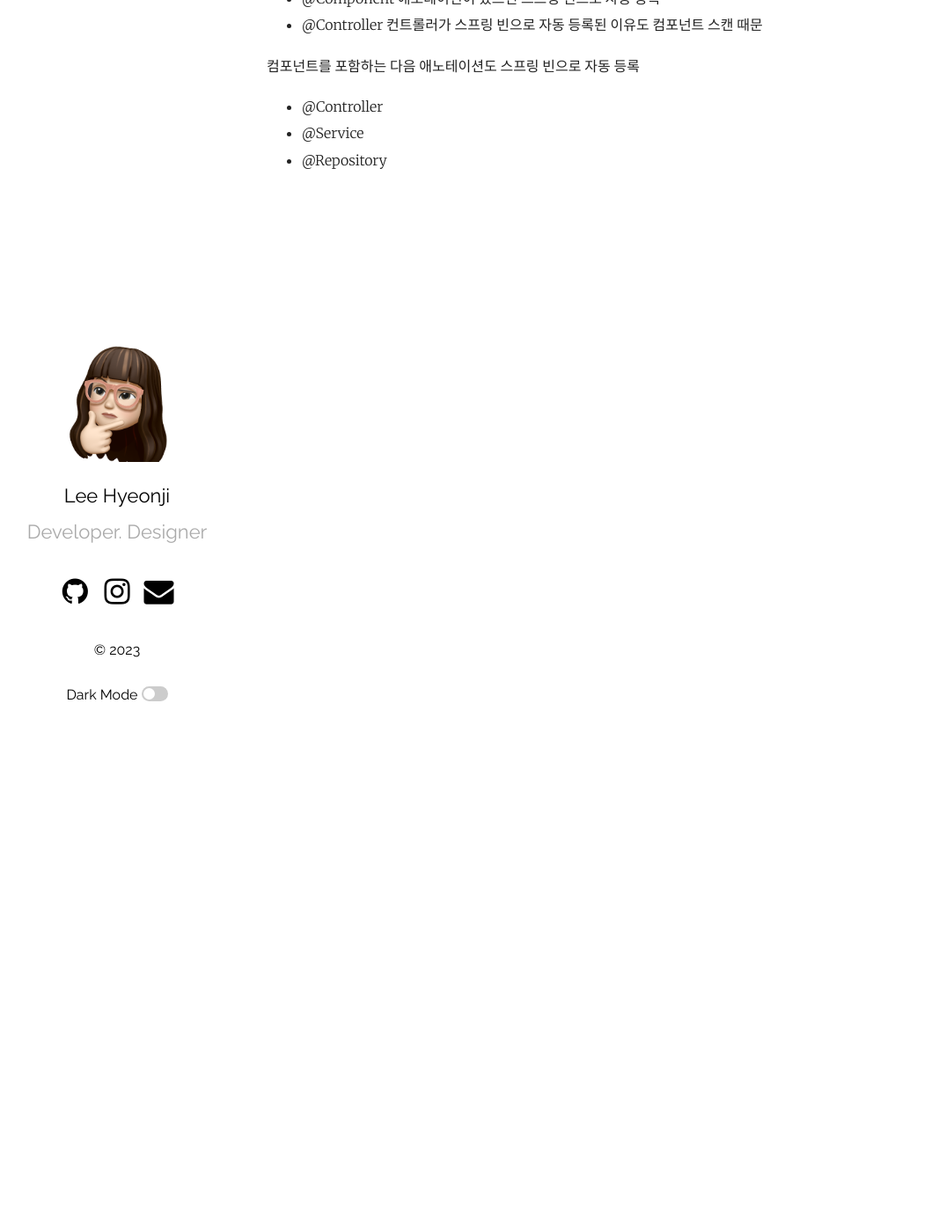
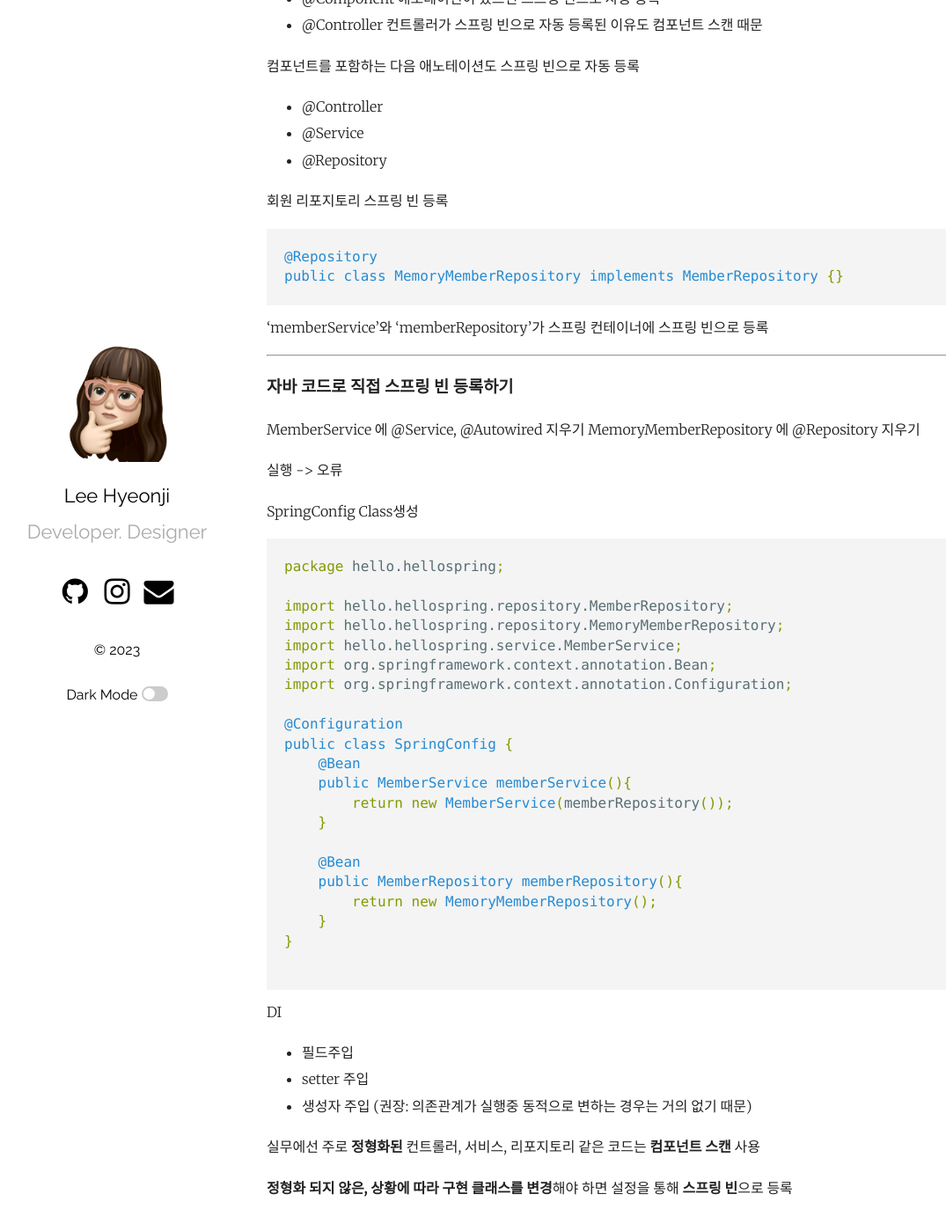
Before and after one commit to ehyeong/ehyeong.github.io, a Jekyll site: the page built from _posts/2023-06-30-springboot3.markdown, in a window 1280 px wide and 1400 px high, scrolled down 700 px. Shown: the whole window at 88% size, without its empty margins (52-1127 px from the left). Built offline with Jekyll 4.4.1, drawn with Linux system fonts in a browser that asks for light colours.

Commit message:
스프링 빈과 의존관계

````diff
--- a/_posts/2023-06-30-springboot3.markdown
+++ b/_posts/2023-06-30-springboot3.markdown
@@ -38,3 +38,55 @@ public class MemberController {
 - @Controller
 - @Service
 - @Repository
+
+회원 리포지토리 스프링 빈 등록
+```java
+@Repository
+public class MemoryMemberRepository implements MemberRepository {}
+```
+
+'memberService'와 'memberRepository'가 스프링 컨테이너에 스프링 빈으로 등록
+
+***
+
+### 자바 코드로 직접 스프링 빈 등록하기
+
+MemberService 에 @Service, @Autowired 지우기
+MemoryMemberRepository 에 @Repository 지우기
+
+실행 -> 오류
+
+SpringConfig Class생성
+
+```java
+package hello.hellospring;
+
+import hello.hellospring.repository.MemberRepository;
+import hello.hellospring.repository.MemoryMemberRepository;
+import hello.hellospring.service.MemberService;
+import org.springframework.context.annotation.Bean;
+import org.springframework.context.annotation.Configuration;
+
+@Configuration
+public class SpringConfig {
+    @Bean
+    public MemberService memberService(){
+        return new MemberService(memberRepository());
+    }
+
+    @Bean
+    public MemberRepository memberRepository(){
+        return new MemoryMemberRepository();
+    }
+}
+
+```
+
+DI
+- 필드주입
+- setter 주입
+- 생성자 주입 (권장: 의존관계가 실행중 동적으로 변하는 경우는 거의 없기 때문)
+
+실무에선 주로 **정형화된** 컨트롤러, 서비스, 리포지토리 같은 코드는 **컴포넌트 스캔** 사용
+
+**정형화 되지 않은, 상황에 따라 구현 클래스를 변경**해야 하면 설정을 통해 **스프링 빈**으로 등록
````
